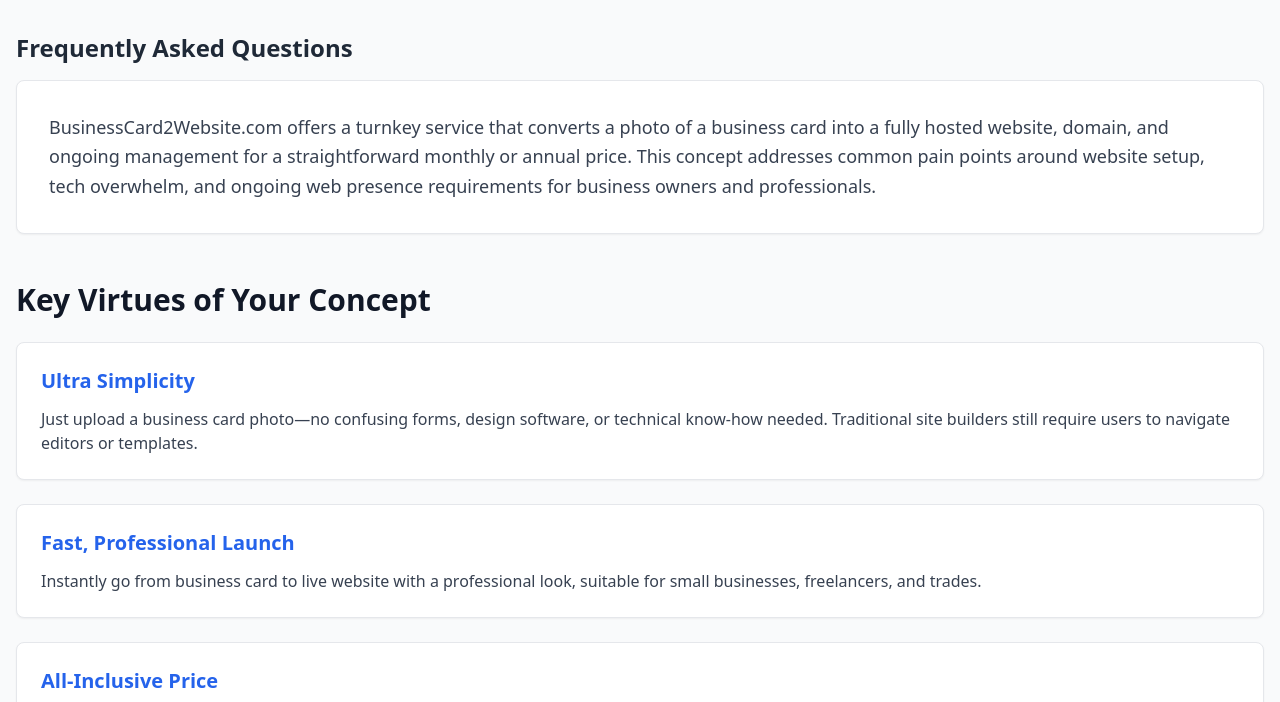
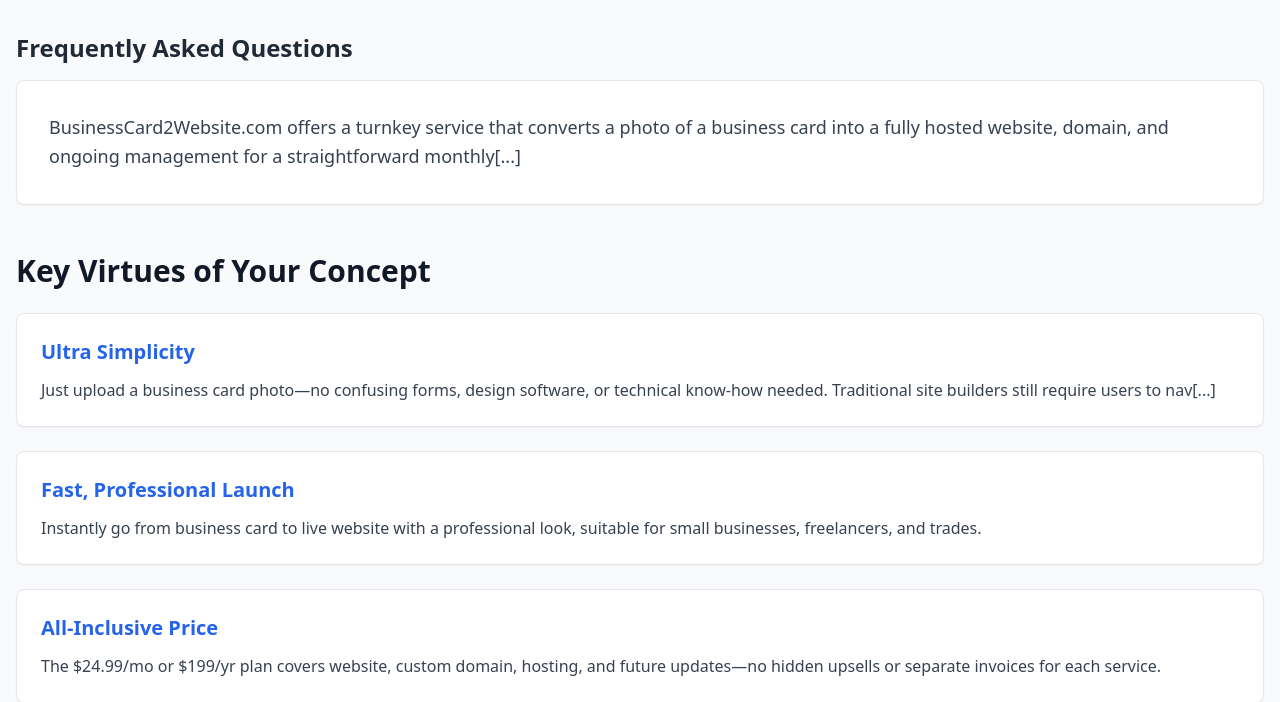
Before and after one commit to dewolfe001/card2website, a PHP site: page /faq.php in a window 1280 px wide. Shown: the part 65-767 px from the top of the page. Run offline with PHP 8.4, Linux system fonts and the light colour scheme; some libraries are stand-ins or nearby versions.

Commit message:
Update faq.php
manual edits

```diff
--- a/faq.php
+++ b/faq.php
@@ -5,204 +5,204 @@
 <html lang="<?=getAppLanguage()?>">
 <head>
     <meta charset="UTF-8">
-    <title><?=__('Frequently Asked Questions')?></title>
+    <title><?=_('Frequently Asked Questions')?></title>
     <script src="https://cdn.tailwindcss.com"></script>
 </head>
 <body class="bg-gray-50 text-gray-800">
     <?php include 'header.php'; ?>
     <main class="container mx-auto px-4 py-8">
-        <h1 class="text-2xl font-bold mb-4"><?=__('Frequently Asked Questions')?></h1>
+        <h1 class="text-2xl font-bold mb-4"><?=_('Frequently Asked Questions')?></h1>
     <!-- Introduction -->
         <section class="mb-12">
             <div class="bg-white rounded-lg shadow-sm p-8 border border-gray-200">
                 <p class="text-lg text-gray-700 leading-relaxed">
-                    BusinessCard2Website.com offers a turnkey service that converts a photo of a business card into a fully hosted website, domain, and ongoing management for a straightforward monthly or annual price. This concept addresses common pain points around website setup, tech overwhelm, and ongoing web presence requirements for business owners and professionals.
+                    <?=_('BusinessCard2Website.com offers a turnkey service that converts a photo of a business card into a fully hosted website, domain, and ongoing management for a straightforward monthly[...]')?>
                 </p>
             </div>
         </section>
 
         <!-- Key Virtues -->
         <section class="mb-12">
-            <h2 class="text-3xl font-bold text-gray-900 mb-6">Key Virtues of Your Concept</h2>
+            <h2 class="text-3xl font-bold text-gray-900 mb-6"><?=_('Key Virtues of Your Concept')?></h2>
 
             <div class="grid gap-6">
                 <div class="bg-white rounded-lg shadow-sm p-6 border border-gray-200 hover:shadow-md transition-shadow">
-                    <h3 class="text-xl font-semibold text-blue-600 mb-3">Ultra Simplicity</h3>
-                    <p class="text-gray-700">Just upload a business card photo—no confusing forms, design software, or technical know-how needed. Traditional site builders still require users to navigate editors or templates.</p>
+                    <h3 class="text-xl font-semibold text-blue-600 mb-3"><?=_('Ultra Simplicity')?></h3>
+                    <p class="text-gray-700"><?=_('Just upload a business card photo—no confusing forms, design software, or technical know-how needed. Traditional site builders still require users to nav[...]')?></p>
                 </div>
 
                 <div class="bg-white rounded-lg shadow-sm p-6 border border-gray-200 hover:shadow-md transition-shadow">
-                    <h3 class="text-xl font-semibold text-blue-600 mb-3">Fast, Professional Launch</h3>
-                    <p class="text-gray-700">Instantly go from business card to live website with a professional look, suitable for small businesses, freelancers, and trades.</p>
+                    <h3 class="text-xl font-semibold text-blue-600 mb-3"><?=_('Fast, Professional Launch')?></h3>
+                    <p class="text-gray-700"><?=_('Instantly go from business card to live website with a professional look, suitable for small businesses, freelancers, and trades.')?></p>
                 </div>
 
                 <div class="bg-white rounded-lg shadow-sm p-6 border border-gray-200 hover:shadow-md transition-shadow">
-                    <h3 class="text-xl font-semibold text-blue-600 mb-3">All-Inclusive Price</h3>
-                    <p class="text-gray-700">The $24.99/mo or $199/yr plan covers website, custom domain, hosting, and future updates—no hidden upsells or separate invoices for each service.</p>
+                    <h3 class="text-xl font-semibold text-blue-600 mb-3"><?=_('All-Inclusive Price')?></h3>
+                    <p class="text-gray-700"><?=_('The $24.99/mo or $199/yr plan covers website, custom domain, hosting, and future updates—no hidden upsells or separate invoices for each service.')?></p>
                 </div>
 
                 <div class="bg-white rounded-lg shadow-sm p-6 border border-gray-200 hover:shadow-md transition-shadow">
-                    <h3 class="text-xl font-semibold text-blue-600 mb-3">Mobile and SEO Ready</h3>
-                    <p class="text-gray-700">Every site is responsive and search-friendly out of the box, meeting the essential needs of today's customers.</p>
+                    <h3 class="text-xl font-semibold text-blue-600 mb-3"><?=_('Mobile and SEO Ready')?></h3>
+                    <p class="text-gray-700"><?=_('Every site is responsive and search-friendly out of the box, meeting the essential needs of today\'s customers.')?></p>
                 </div>
 
                 <div class="bg-white rounded-lg shadow-sm p-6 border border-gray-200 hover:shadow-md transition-shadow">
-                    <h3 class="text-xl font-semibold text-blue-600 mb-3">Personal Support</h3>
-                    <p class="text-gray-700">Unlike ultra-low-cost DIY builders, the model promises hands-on help and after-launch support, making it truly "done for you".</p>
+                    <h3 class="text-xl font-semibold text-blue-600 mb-3"><?=_('Personal Support')?></h3>
+                    <p class="text-gray-700"><?=_('Unlike ultra-low-cost DIY builders, the model promises hands-on help and after-launch support, making it truly "done for you".')?></p>
                 </div>
 
                 <div class="bg-white rounded-lg shadow-sm p-6 border border-gray-200 hover:shadow-md transition-shadow">
-                    <h3 class="text-xl font-semibold text-blue-600 mb-3">Ownership and Control</h3>
-                    <p class="text-gray-700">Users keep their domain and can update card/site content as their business changes, offering flexibility for growth.</p>
+                    <h3 class="text-xl font-semibold text-blue-600 mb-3"><?=_('Ownership and Control')?></h3>
+                    <p class="text-gray-700"><?=_('Users keep their domain and can update card/site content as their business changes, offering flexibility for growth.')?></p>
                 </div>
 
                 <div class="bg-white rounded-lg shadow-sm p-6 border border-gray-200 hover:shadow-md transition-shadow">
-                    <h3 class="text-xl font-semibold text-blue-600 mb-3">Brand Continuity</h3>
-                    <p class="text-gray-700">The website is visually matched to the business card, ensuring a unified identity online and offline.</p>
+                    <h3 class="text-xl font-semibold text-blue-600 mb-3"><?=_('Brand Continuity')?></h3>
+                    <p class="text-gray-700"><?=_('The website is visually matched to the business card, ensuring a unified identity online and offline.')?></p>
                 </div>
 
                 <div class="bg-white rounded-lg shadow-sm p-6 border border-gray-200 hover:shadow-md transition-shadow">
-                    <h3 class="text-xl font-semibold text-blue-600 mb-3">Hassle-Free Maintenance</h3>
-                    <p class="text-gray-700">Ongoing hosting and security updates are managed, so business owners never need to "touch" the website if they don't want to.</p>
+                    <h3 class="text-xl font-semibold text-blue-600 mb-3"><?=_('Hassle-Free Maintenance')?></h3>
+                    <p class="text-gray-700"><?=_('Ongoing hosting and security updates are managed, so business owners never need to "touch" the website if they don\'t want to.')?></p>
                 </div>
             </div>
         </section>
 
         <!-- FAQ Topics -->
         <section class="mb-12">
-            <h2 class="text-3xl font-bold text-gray-900 mb-6">Example FAQ Topics and Questions</h2>
+            <h2 class="text-3xl font-bold text-gray-900 mb-6"><?=_('Example FAQ Topics and Questions')?></h2>
 
             <div class="bg-white rounded-lg shadow-sm border border-gray-200">
                 <!-- Getting Started -->
                 <div class="p-6 border-b border-gray-200">
-                    <h3 class="text-xl font-semibold text-green-600 mb-4">Getting Started</h3>
+                    <h3 class="text-xl font-semibold text-green-600 mb-4"><?=_('Getting Started')?></h3>
                     <ul class="space-y-2 text-gray-700">
                         <li class="flex items-start">
                             <span class="text-green-500 mr-2">•</span>
-                            How does BusinessCard2Website.com work?
+                            <?=_('How does BusinessCard2Website.com work?')?>
                         </li>
                         <li class="flex items-start">
                             <span class="text-green-500 mr-2">•</span>
-                            What do I need to provide to get my website?
+                            <?=_('What do I need to provide to get my website?')?>
                         </li>
                         <li class="flex items-start">
                             <span class="text-green-500 mr-2">•</span>
-                            How long does it take to launch my site after uploading my card?
+                            <?=_('How long does it take to launch my site after uploading my card?')?>
                         </li>
                         <li class="flex items-start">
                             <span class="text-green-500 mr-2">•</span>
-                            Can I use my existing domain?
+                            <?=_('Can I use my existing domain?')?>
                         </li>
                     </ul>
                 </div>
 
                 <!-- Features and Customization -->
                 <div class="p-6 border-b border-gray-200">
-                    <h3 class="text-xl font-semibold text-purple-600 mb-4">Features and Customization</h3>
+                    <h3 class="text-xl font-semibold text-purple-600 mb-4"><?=_('Features and Customization')?></h3>
                     <ul class="space-y-2 text-gray-700">
                         <li class="flex items-start">
                             <span class="text-purple-500 mr-2">•</span>
-                            Will my website match the style and branding of my business card?
+                            <?=_('Will my website match the style and branding of my business card?')?>
                         </li>
                         <li class="flex items-start">
                             <span class="text-purple-500 mr-2">•</span>
-                            Is my site mobile responsive?
+                            <?=_('Is my site mobile responsive?')?>
                         </li>
                         <li class="flex items-start">
                             <span class="text-purple-500 mr-2">•</span>
-                            Can I update or change my website content after it's created?
+                            <?=_('Can I update or change my website content after it\'s created?')?>
                         </li>
                         <li class="flex items-start">
                             <span class="text-purple-500 mr-2">•</span>
-                            What if I have more information than fits on my card?
+                            <?=_('What if I have more information than fits on my card?')?>
                         </li>
                     </ul>
                 </div>
 
                 <!-- Pricing and Payments -->
                 <div class="p-6 border-b border-gray-200">
-                    <h3 class="text-xl font-semibold text-orange-600 mb-4">Pricing and Payments</h3>
+                    <h3 class="text-xl font-semibold text-orange-600 mb-4"><?=_('Pricing and Payments')?></h3>
                     <ul class="space-y-2 text-gray-700">
                         <li class="flex items-start">
                             <span class="text-orange-500 mr-2">•</span>
-                            What's included in the subscription price?
+                            <?=_('What\'s included in the subscription price?')?>
                         </li>
                         <li class="flex items-start">
                             <span class="text-orange-500 mr-2">•</span>
-                            Are there any setup fees or hidden costs?
+                            <?=_('Are there any setup fees or hidden costs?')?>
                         </li>
                         <li class="flex items-start">
                             <span class="text-orange-500 mr-2">•</span>
-                            Do I have to pay separately for domain registration or hosting?
+                            <?=_('Do I have to pay separately for domain registration or hosting?')?>
                         </li>
                         <li class="flex items-start">
                             <span class="text-orange-500 mr-2">•</span>
-                            Is there a discount for annual payment?
+                            <?=_('Is there a discount for annual payment?')?>
                         </li>
                     </ul>
                 </div>
 
                 <!-- Technical and Support -->
                 <div class="p-6 border-b border-gray-200">
-                    <h3 class="text-xl font-semibold text-red-600 mb-4">Technical and Support</h3>
+                    <h3 class="text-xl font-semibold text-red-600 mb-4"><?=_('Technical and Support')?></h3>
                     <ul class="space-y-2 text-gray-700">
                         <li class="flex items-start">
                             <span class="text-red-500 mr-2">•</span>
-                            Will my website show up in Google search results?
+                            <?=_('Will my website show up in Google search results?')?>
                         </li>
                         <li class="flex items-start">
                             <span class="text-red-500 mr-2">•</span>
-                            Is SSL (secure HTTPS) included?
+                            <?=_('Is SSL (secure HTTPS) included?')?>
                         </li>
                         <li class="flex items-start">
                             <span class="text-red-500 mr-2">•</span>
-                            What kind of customer support do you provide?
+                            <?=_('What kind of customer support do you provide?')?>
                         </li>
                         <li class="flex items-start">
                             <span class="text-red-500 mr-2">•</span>
-                            Who owns my website and domain?
+                            <?=_('Who owns my website and domain?')?>
                         </li>
                     </ul>
                 </div>
 
                 <!-- Policies and Guarantee -->
                 <div class="p-6 border-b border-gray-200">
-                    <h3 class="text-xl font-semibold text-indigo-600 mb-4">Policies and Guarantee</h3>
+                    <h3 class="text-xl font-semibold text-indigo-600 mb-4"><?=_('Policies and Guarantee')?></h3>
                     <ul class="space-y-2 text-gray-700">
                         <li class="flex items-start">
                             <span class="text-indigo-500 mr-2">•</span>
-                            Can I cancel at any time?
+                            <?=_('Can I cancel at any time?')?>
                         </li>
                         <li class="flex items-start">
                             <span class="text-indigo-500 mr-2">•</span>
-                            What happens if I want to move my site elsewhere later?
+                            <?=_('What happens if I want to move my site elsewhere later?')?>
                         </li>
                         <li class="flex items-start">
                             <span class="text-indigo-500 mr-2">•</span>
-                            Is there a satisfaction guarantee or trial period?
+                            <?=_('Is there a satisfaction guarantee or trial period?')?>
                         </li>
                     </ul>
                 </div>
 
                 <!-- Advanced Topics -->
                 <div class="p-6">
-                    <h3 class="text-xl font-semibold text-teal-600 mb-4">Advanced Topics</h3>
+                    <h3 class="text-xl font-semibold text-teal-600 mb-4"><?=_('Advanced Topics')?></h3>
                     <ul class="space-y-2 text-gray-700">
                         <li class="flex items-start">
                             <span class="text-teal-500 mr-2">•</span>
-                            Can you add features like contact forms or maps?
+                            <?=_('Can you add features like contact forms or maps?')?>
                         </li>
                         <li class="flex items-start">
                             <span class="text-teal-500 mr-2">•</span>
-                            What if my business card is not in English?
+                            <?=_('What if my business card is not in English?')?>
                         </li>
                         <li class="flex items-start">
                             <span class="text-teal-500 mr-2">•</span>
-                            Can you connect social media or other links?
+                            <?=_('Can you connect social media or other links?')?>
                         </li>
                         <li class="flex items-start">
                             <span class="text-teal-500 mr-2">•</span>
-                            How do you handle privacy and data security?
+                            <?=_('How do you handle privacy and data security?')?>
                         </li>
                     </ul>
                 </div>
```
